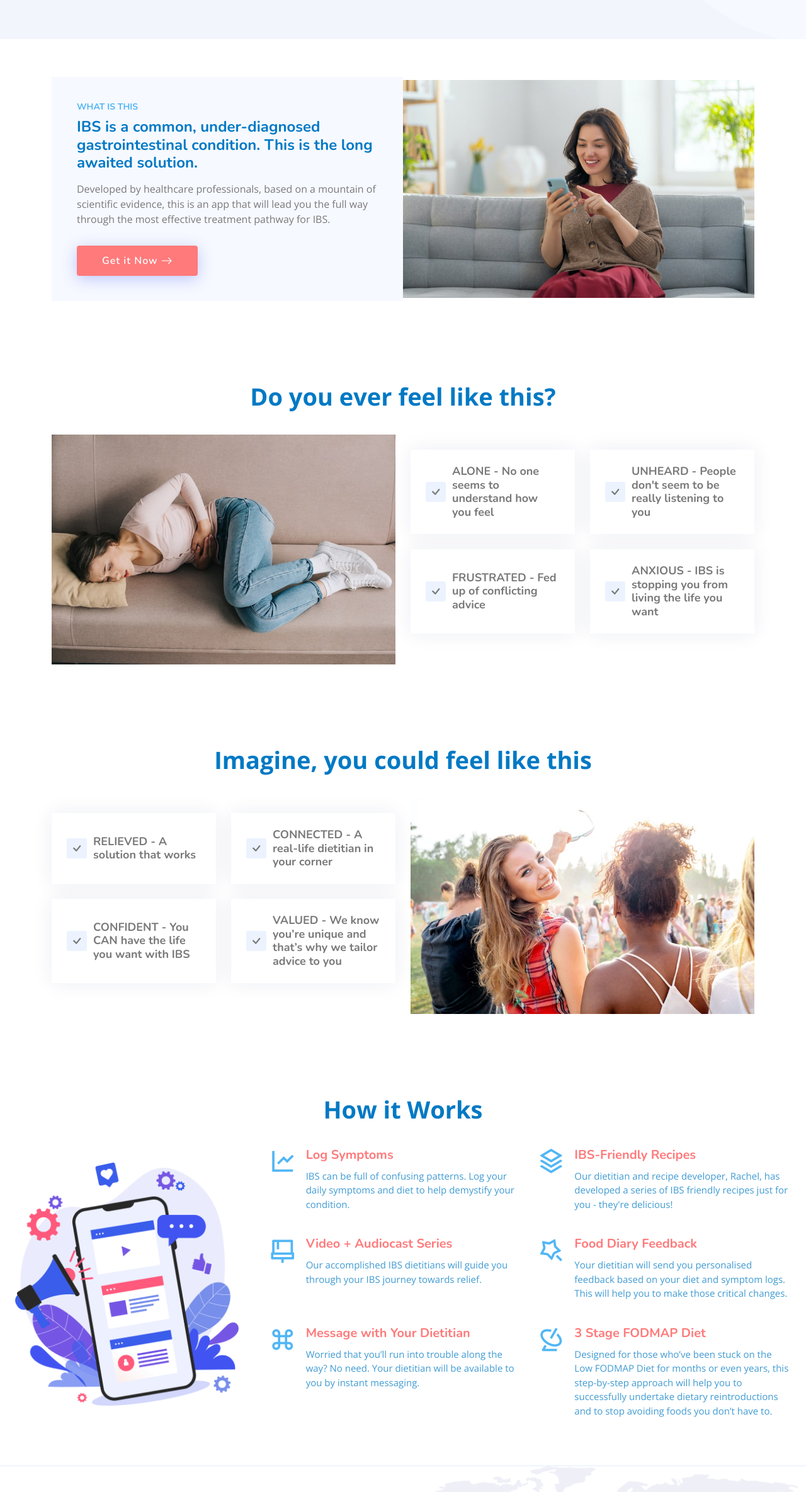
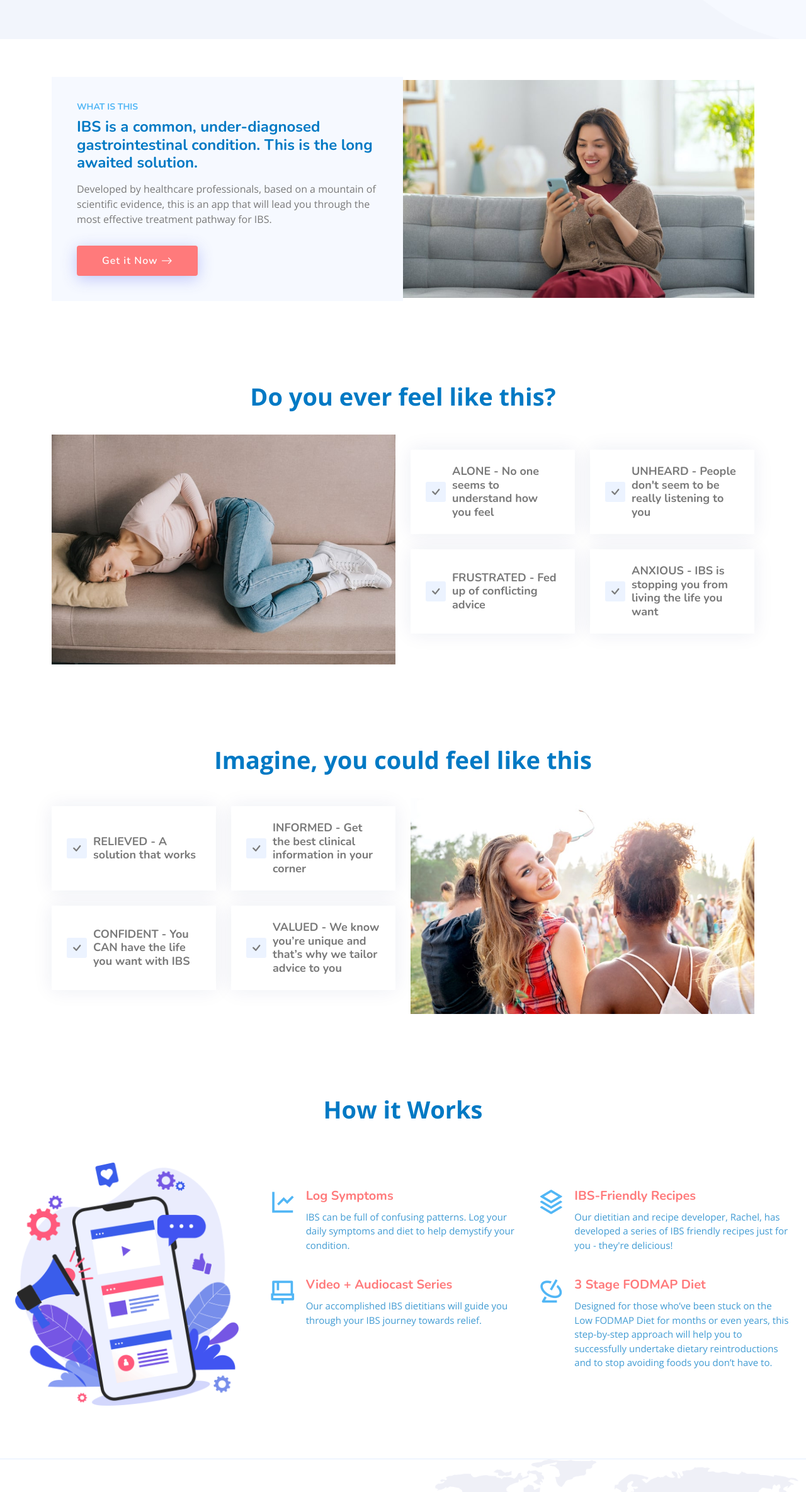
Before and after one commit to colemai/mygutsolution, a plain HTML site: page index.html in a window 1280 px wide. Shown: the part 738-3107 px from the top of the page at 63% size. Drawn offline with nearby package versions, Linux system fonts and the light colour scheme; files whose address does not match are found by name.

Commit message:
removed mention of live dietitian

```diff
--- a/index.html
+++ b/index.html
@@ -148,7 +148,7 @@
               <h3>What is This</h3>
               <h2>IBS is a common, under-diagnosed gastrointestinal condition. This is the long awaited solution.</h2>
               <p>
-                Developed by healthcare professionals, based on a mountain of scientific evidence, this is an app that will lead you the full way through the most effective treatment pathway for IBS.
+                Developed by healthcare professionals, based on a mountain of scientific evidence, this is an app that will lead you through the most effective treatment pathway for IBS.
               </p>
               <div class="text-center text-lg-start">
                 <a href="getitnow.html" class="btn-read-more d-inline-flex align-items-center justify-content-center align-self-center">
@@ -349,7 +349,7 @@
               <div class="col-md-6" data-aos="zoom-out" data-aos-delay="300">
                 <div class="feature-box d-flex align-items-center">
                   <i class="bi bi-check"></i>
-                  <h3>CONNECTED - A real-life dietitian in your corner</h3>
+                  <h3>INFORMED - Get the best clinical information in your corner</h3>
                 </div>
               </div>
 
@@ -429,21 +429,21 @@
                 </div>
               </div>
 
-              <div class="col-md-6 icon-box" data-aos="fade-up" data-aos-delay="300">
+<!--               <div class="col-md-6 icon-box" data-aos="fade-up" data-aos-delay="300">
                 <i class="ri-magic-line"></i>
                 <div>
                   <h4>Food Diary Feedback</h4>
                   <p>Your dietitian will send you personalised feedback based on your diet and symptom logs. This will help you to make those critical changes.</p>
                 </div>
-              </div>
+              </div> -->
 
-              <div class="col-md-6 icon-box" data-aos="fade-up" data-aos-delay="400">
+<!--               <div class="col-md-6 icon-box" data-aos="fade-up" data-aos-delay="400">
                 <i class="ri-command-line"></i>
                 <div>
                   <h4>Message with Your Dietitian</h4>
                   <p>Worried that you’ll run into trouble along the way? No need. Your dietitian will be available to you by instant messaging.</p>
                 </div>
-              </div>
+              </div> -->
 
               <div class="col-md-6 icon-box" data-aos="fade-up" data-aos-delay="500">
                 <i class="ri-radar-line"></i>
```
Also changed, not shown: contact.html (+1 -1 lines).
